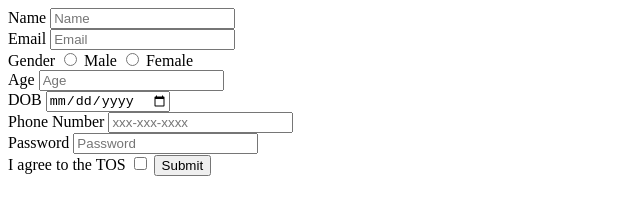
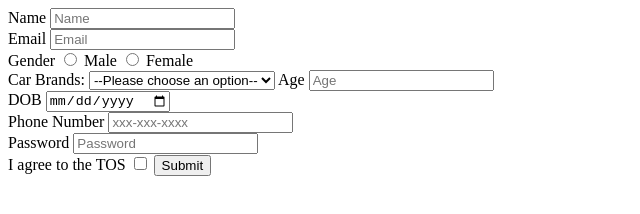
Before and after one commit to acciojob/signup-form-car-Imhrutik05, a website: page main.html in a window 1280 px wide. Shown: the whole page, without its empty margins (0-640 px from the left). Drawn offline with Linux system fonts and the light colour scheme.

Commit message:
created a submission

```diff
--- a/main.html
+++ b/main.html
@@ -24,6 +24,16 @@
 		<input type="radio" id="female" name="gender" value="Female">
 		<label for="gender_f">Female</label>
 		<br>
+
+		<label for="cars">Car Brands:</label>
+		<select id="cars" name="cars" required>
+			<option value="">--Please choose an option--</option>
+			<option value="toyota">Toyota</option>
+			<option value="bmw">BMW</option>
+			<option value="bentley">Bentley</option>
+			<option value="range-rover">Range Rover</option>
+		</select>
+
 
 		<label for="age">Age</label>
 		<input type="number" placeholder="Age" id="age" required>
```
